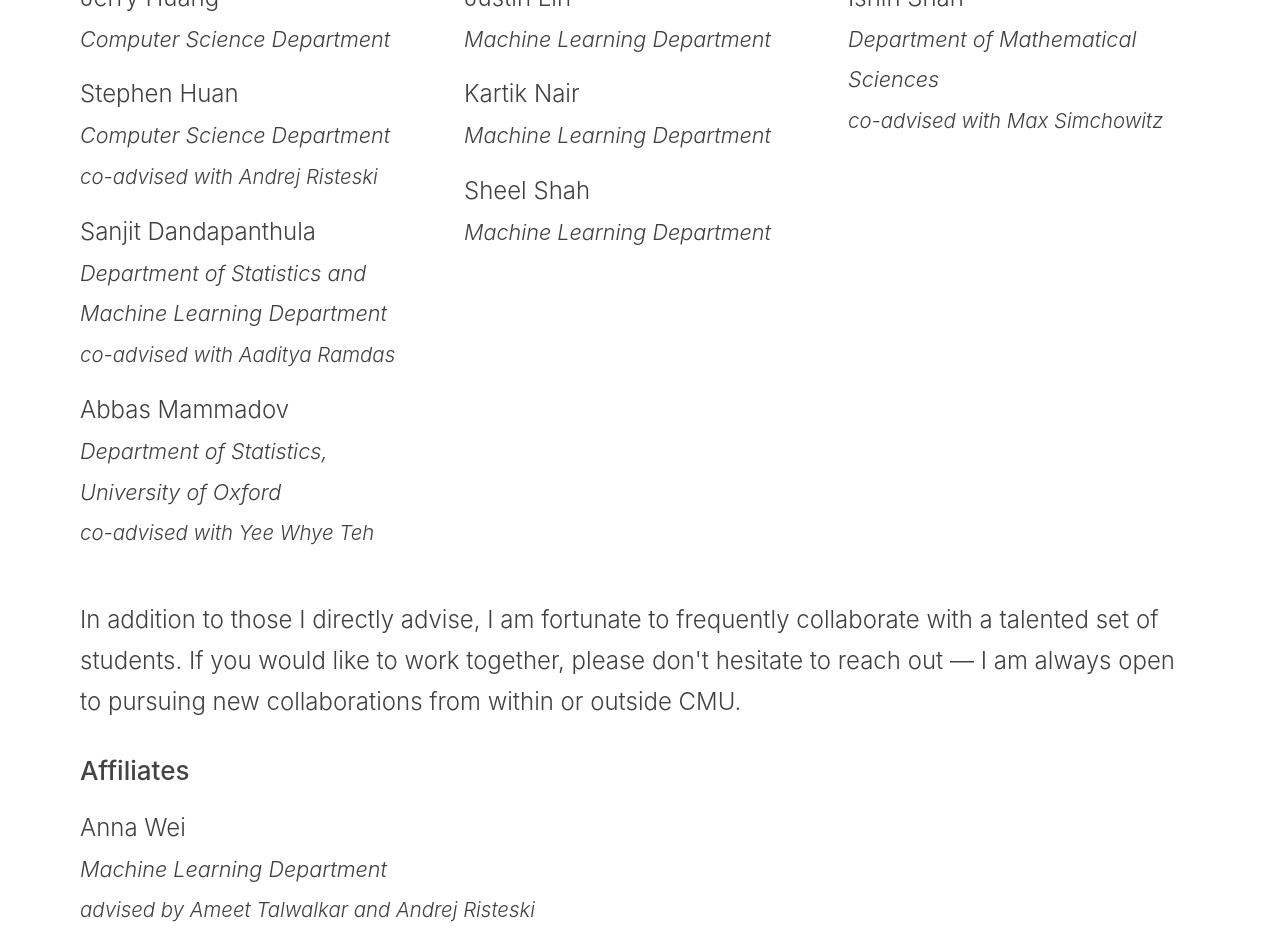
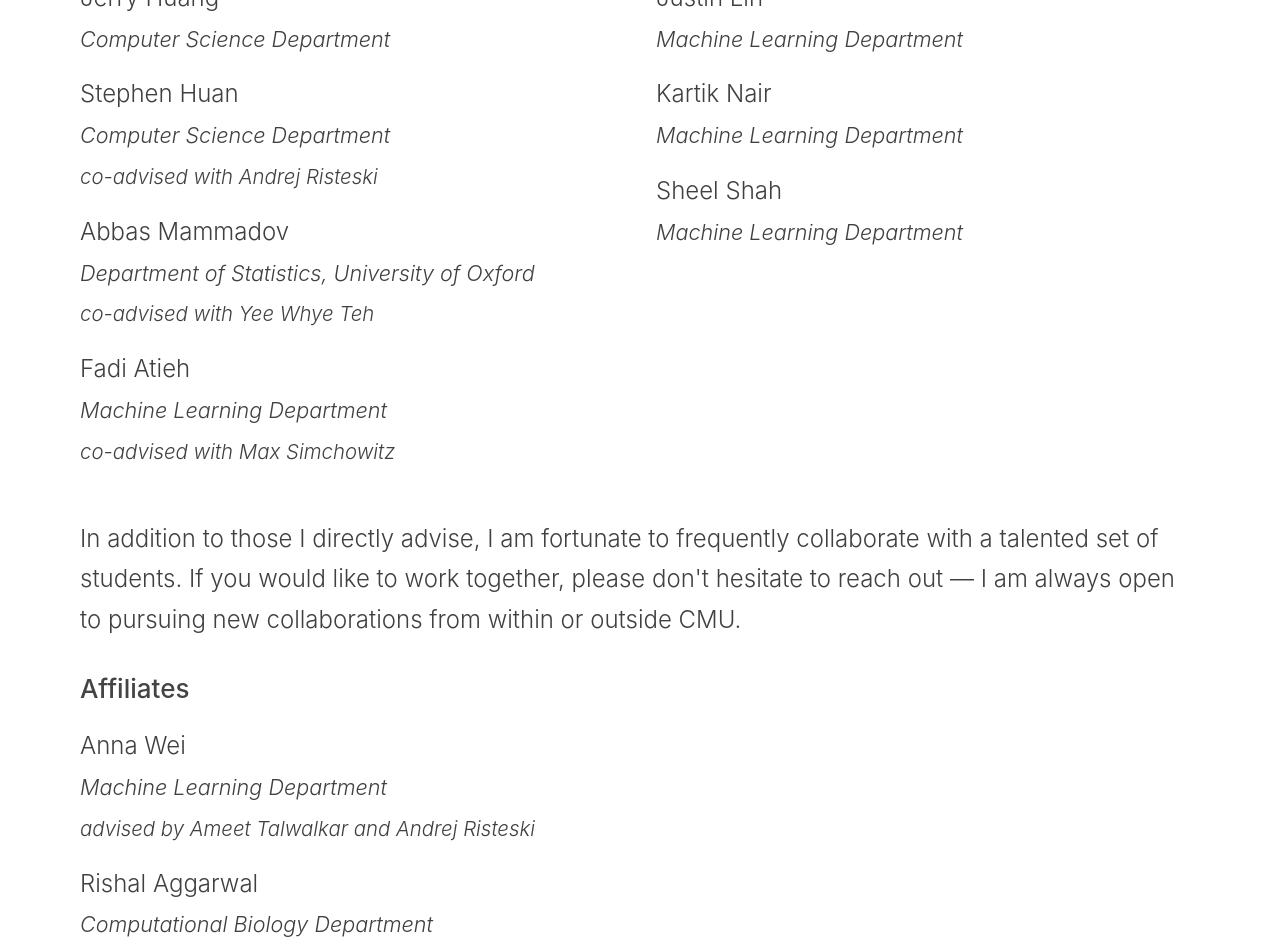
Before and after one commit to nmboffi/nmboffi.github.io, a Jekyll site: the page built from index.md, in a window 1280 px wide and 1400 px high, scrolled down 1821 px. Shown: the top 952 px of the window. Built offline with Jekyll 4.4.1, drawn with Linux system fonts in a browser that asks for light colours; the list of posts is cut into pages by our own code; some of the changed text lies outside the part shown.

Commit message:
Add Fadi Atieh, add Former Students list, note PhD field, rebuild CV
Fadi Atieh joins PhD students. Sanjit Dandapanthula, Tejas Guha, and
Ishin Shah move to a new Former Students list labeled by level.

Co-Authored-By: Claude Fable 5.1 <noreply@anthropic.com>

```diff
--- a/_includes/research-section.html
+++ b/_includes/research-section.html
@@ -34,7 +34,7 @@
   </div>
 </details>
 
-<div class="research-group-columns" style="display: grid; grid-template-columns: repeat(3, 1fr); gap: 2rem; margin-top: 2rem;">
+<div class="research-group-columns" style="display: grid; grid-template-columns: repeat(2, 1fr); gap: 2rem; margin-top: 2rem;">
   <div>
     <h4>PhD Students</h4>
     <p>Jerry Huang<br>
@@ -44,13 +44,13 @@
     <em style="font-size: 0.9em;">Computer Science Department</em><br>
     <em style="font-size: 0.85em;">co-advised with Andrej Risteski</em></p>
 
-    <p>Sanjit Dandapanthula<br>
-    <em style="font-size: 0.9em;">Department of Statistics and Machine Learning Department</em><br>
-    <em style="font-size: 0.85em;">co-advised with Aaditya Ramdas</em></p>
-
     <p>Abbas Mammadov<br>
     <em style="font-size: 0.9em;">Department of Statistics, University of Oxford</em><br>
     <em style="font-size: 0.85em;">co-advised with Yee Whye Teh</em></p>
+
+    <p>Fadi Atieh<br>
+    <em style="font-size: 0.9em;">Machine Learning Department</em><br>
+    <em style="font-size: 0.85em;">co-advised with Max Simchowitz</em></p>
   </div>
 
   <div>
@@ -64,13 +64,6 @@
     <p>Sheel Shah<br>
     <em style="font-size: 0.9em;">Machine Learning Department</em></p>
   </div>
-
-  <div>
-    <h4>Undergraduate Students</h4>
-    <p>Ishin Shah<br>
-    <em style="font-size: 0.9em;">Department of Mathematical Sciences</em><br>
-    <em style="font-size: 0.85em;">co-advised with Max Simchowitz</em></p>
-  </div>
 </div>
 
 <p style="margin-top: 2rem;">In addition to those I directly advise, I am fortunate to frequently collaborate with a talented set of students. If you would like to work together, please don't hesitate to reach out — I am always open to pursuing new collaborations from within or outside CMU.</p>
@@ -82,6 +75,17 @@
 <p>Rishal Aggarwal<br>
 <em style="font-size: 0.9em;">Computational Biology Department</em><br>
 <em style="font-size: 0.85em;">advised by David Ryan Koes</em></p>
+
+<h4>Former Students</h4>
+<p>Sanjit Dandapanthula<br>
+<em style="font-size: 0.9em;">PhD, Department of Statistics and Machine Learning Department</em><br>
+<em style="font-size: 0.85em;">co-advised with Aaditya Ramdas</em></p>
+<p>Tejas Guha<br>
+<em style="font-size: 0.9em;">Masters, Machine Learning Department</em><br>
+<em style="font-size: 0.85em;">co-advised with Ameet Talwalkar</em></p>
+<p>Ishin Shah<br>
+<em style="font-size: 0.9em;">Undergraduate, Department of Mathematical Sciences</em><br>
+<em style="font-size: 0.85em;">co-advised with Max Simchowitz</em></p>
 
 <style>
 .research-details {
```
Also changed, not shown: index.md (+1 -1 lines), 1 other file.
